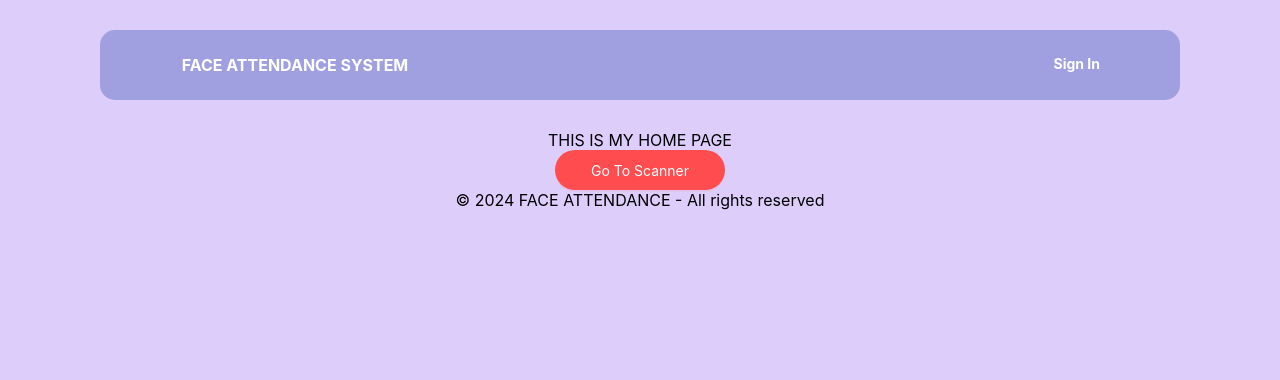
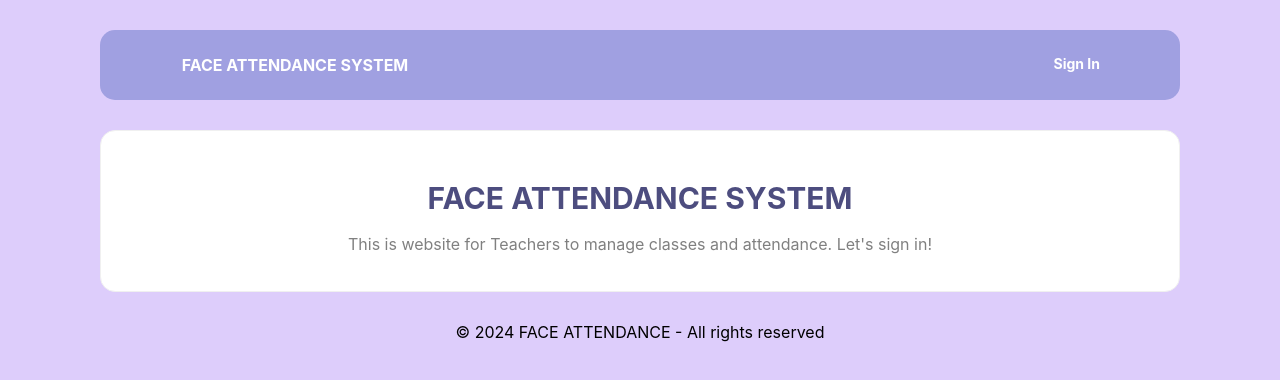
Before and after one commit to HoTranThienNhan/FaceAttendanceTeacherWebApp, a React (Create React App) app: page / in a window 1280 px wide. Shown: the top 380 px of the page. Built offline with nearby package versions, Linux system fonts and the light colour scheme.

Commit message:
Modifying several features

```diff
--- a/src/components/HeaderComponent.jsx
+++ b/src/components/HeaderComponent.jsx
@@ -1,10 +1,11 @@
 import { UserOutlined } from '@ant-design/icons';
 import React, { useState } from 'react';
 import { useDispatch, useSelector } from 'react-redux';
-import { useNavigate } from 'react-router-dom';
+import { useLocation, useNavigate } from 'react-router-dom';
 import { resetUser } from '../redux/slices/userSlice';
 import { Col, Dropdown, Row, Space } from 'antd';
 import * as MessagePopup from '../components/MessagePopupComponent';
+import styled from 'styled-components';
 
 
 const HeaderComponent = () => {
@@ -12,6 +13,7 @@ const HeaderComponent = () => {
 
    const navigate = useNavigate();
    const dispatch = useDispatch();
+   const location = useLocation();
 
    const handleSignOut = () => {
       dispatch(resetUser());
@@ -84,7 +86,7 @@ const HeaderComponent = () => {
       navigate('/student-attendance-management');
    }
    const navigateMyClassesPage = () => {
-      navigate('/myclasses');
+      navigate('/my-classes');
    }
 
 
@@ -96,8 +98,17 @@ const HeaderComponent = () => {
             </Col>
             {user?.fullname
                ?
-               <Col span={18} style={{ color: '#fff', fontWeight: '700', width: '600px' }}>
+               <CustomHeaderCol span={18} style={{ color: '#fff', fontWeight: '700', width: '600px' }}>
                   <Row justify='end'>
+                     <Col span={3}>
+                        <span
+                           style={{ fontSize: '16px', cursor: 'pointer', fontWeight: '700' }}
+                           className={'home-page-header header-enable-hover' + `${(location.pathname === '/') ? ' checked' : ''}`}
+                           onClick={() => navigateHomePage()}
+                        >
+                           Home Page
+                        </span>
+                     </Col>
                      <Col span={4}>
                         <Dropdown
                            menu={{
@@ -107,7 +118,13 @@ const HeaderComponent = () => {
                               pointAtCenter: true,
                            }}
                         >
-                           <span style={{ fontSize: '16px', cursor: 'pointer', color: '#fff', fontWeight: '700' }}>
+                           <span
+                              style={{ fontSize: '16px', cursor: 'pointer', fontWeight: '700' }}
+                              className={'attendance-page-header header-enable-hover'
+                                 + `${(location.pathname === '/attendance-classes'
+                                    || location.pathname === '/class-attendance-management'
+                                    || location.pathname === '/student-attendance-management') ? ' checked' : ''}`}
+                           >
                               Attendance
                            </span>
                         </Dropdown>
@@ -121,7 +138,10 @@ const HeaderComponent = () => {
                               pointAtCenter: true,
                            }}
                         >
-                           <span style={{ fontSize: '16px', cursor: 'pointer', color: '#fff', fontWeight: '700' }}>
+                           <span
+                           style={{ fontSize: '16px', cursor: 'pointer', fontWeight: '700' }}
+                           className={'my-classes-header header-enable-hover' + `${(location.pathname === '/my-classes') ? ' checked' : ''}`}
+                           >
                               My Classes
                            </span>
                         </Dropdown>
@@ -139,7 +159,7 @@ const HeaderComponent = () => {
                         </Dropdown>
                      </Col>
                   </Row>
-               </Col>
+               </CustomHeaderCol>
                :
                <Col style={{ color: '#fff', fontWeight: '700' }}>
                   <div style={{ cursor: 'pointer' }} onClick={() => navigateSignInPage()}>Sign In</div>
@@ -151,3 +171,15 @@ const HeaderComponent = () => {
 };
 
 export default HeaderComponent;
+
+const CustomHeaderCol = styled(Col)`
+   .checked {
+      color: #5c32cb;
+      border-bottom: 2px solid;
+   }
+
+   .header-enable-hover:hover {
+      color: #5c32cb !important;
+      border-bottom: 2px solid;
+   }
+`
--- a/src/pages/HomePage.jsx
+++ b/src/pages/HomePage.jsx
@@ -1,27 +1,62 @@
-import { Button } from 'antd';
+import { Button, Card, Col, List, Row } from 'antd';
 import React, { useState } from 'react';
+import { useSelector } from 'react-redux';
 import { useNavigate } from 'react-router-dom';
+import styled from 'styled-components';
 
 const HomePage = () => {
 
+    const user = useSelector((state) => state.user);
+    console.log(user);
+
     // navigate
     const navigate = useNavigate();
-    const handleNavigateScannerPage = () => {
-        navigate('/scanner');
+
+    const navigateSignInPage = () => {
+        navigate('/sign-in');
+    }
+    const navigateAddStudentPage = () => {
+        navigate('/add-student');
+    }
+    const navigateCourseManagementPage = () => {
+        navigate('/course-management');
+    }
+    const navigateStudentManagementPage = () => {
+        navigate('/student-management');
+    }
+    const navigateTeacherManagementPage = () => {
+        navigate('/teacher-management');
+    }
+    const navigateClassAssignmentPage = () => {
+        navigate('/class-assignment');
+    }
+    const navigateClassManagementPage = () => {
+        navigate('/class-management');
     }
 
     return (
-        <div>
-            <div>THIS IS MY HOME PAGE</div>
-            <Button
-                type="primary"
-                style={{ height: '40px', width: '170px', borderRadius: '25px' }}
-                onClick={handleNavigateScannerPage}
-                danger>
-                Go To Scanner
-            </Button>
-        </div>
+        <Card style={{ margin: '30px 100px', borderRadius: '15px', padding: '0px 30px' }}>
+            <Row justify="space-between">
+                <Col span={24} style={{ marginTop: '20px' }}>
+                    <div style={{ fontSize: '30px', fontWeight: '700', color: '#4d4d7f', marginBottom: '10px' }}>FACE ATTENDANCE SYSTEM</div>
+                    <div style={{ fontSize: '16px', color: 'grey', marginBottom: '10px' }}>This is website for Teachers to manage classes and attendance. Let's {user?.fullname ? "find out!" : "sign in!"}</div>
+                </Col>
+            </Row>
+        </Card>
     )
 };
 
 export default HomePage;
+
+const ButtonCustom = styled(Button)`
+    border-radius: 15px;
+    background-color: #a0a0e1;
+    margin-left: 20px;
+    color: #fff;
+    padding: 0px 40px;
+`
+const CardCustom = styled(Card)`
+    border: 2px solid #a0a0e1;
+    height: 193px;
+    width: 345px;
+`
--- a/src/pages/SignInPage.jsx
+++ b/src/pages/SignInPage.jsx
@@ -85,9 +85,12 @@ const SignInPage = () => {
 
     return (
         <SignInCard>
-            <div style={{ fontSize: '32px', color: '#4d4d7f' }}>SIGN IN</div>
             <Row justify='center'>
                 <Col span={10}>
+                    <div style={{ fontSize: '32px', color: '#4d4d7f', fontWeight: '600', marginBottom: '10px' }}>SIGN IN</div>
+                    <div style={{ marginBottom: '20px', color: '#646464' }}>
+                        Welcome To Face Attendance!
+                    </div>
                     <Form
                         name="basic"
                         labelCol={{ span: 8 }}
@@ -157,6 +160,10 @@ const SignInPage = () => {
                         </Form.Item>
                     </Form>
                 </Col>
+
+                <Col span={10}>
+
+                </Col>
             </Row>
         </SignInCard>
     )
@@ -168,6 +175,7 @@ const SignInCard = styled(Card)`
     border-radius: 25px;
     border: 2px solid #000;
     margin: 70px 100px;
+    padding: 50px 0px;
 
     .ant-card-body {
         padding: 0px;
@@ -183,7 +191,6 @@ const SignInCard = styled(Card)`
         border-radius: 25px;
         padding: 0px 18px;
         margin-top: 20px;
-        border: 1px solid #000;
     }
 
     .auth-input-username .ant-input,
@@ -197,6 +204,11 @@ const SignInCard = styled(Card)`
         border-radius: 25px;
         margin-bottom: 20px;
         margin-top: 20px;
+        background-color: #a0a0e1;
+    }
+
+    .ant-btn-primary:not(:disabled):not(.ant-btn-disabled):hover {
+        background-color: #8961ed;
     }
 `
 
--- a/src/pages/StudentAttendanceManagementPage.jsx
+++ b/src/pages/StudentAttendanceManagementPage.jsx
@@ -398,7 +398,9 @@ const StudentAttendanceManagementPage = () => {
                 attendanceArray[index].late = '--';
                 attendanceArray[index].status = "Half Leave";
             } else {
-                totalLateInCount++;
+                if (item.late !== 0) {
+                    totalLateInCount++;
+                }
                 totalLateInMinutes += item.late;
             }
             if (item.timeout === null && item.soon == null) {
@@ -410,7 +412,9 @@ const StudentAttendanceManagementPage = () => {
                     attendanceArray[index].status = "Absent";
                 }
             } else {
-                totalSoonOutCount++;
+                if (item.soon !== 0) {
+                    totalSoonOutCount++;
+                }
                 totalSoonOutMinutes += item.soon;
             }
             if (attendanceArray[index].status === "Present") {
--- a/src/routes/index.js
+++ b/src/routes/index.js
@@ -57,7 +57,7 @@ export const routes = [
         exact: false,
     },
     {
-        path: '/myclasses',
+        path: '/my-classes',
         page: MyClassesPage,
         isShowHeader: true,
         isShowFooter: true,
```
